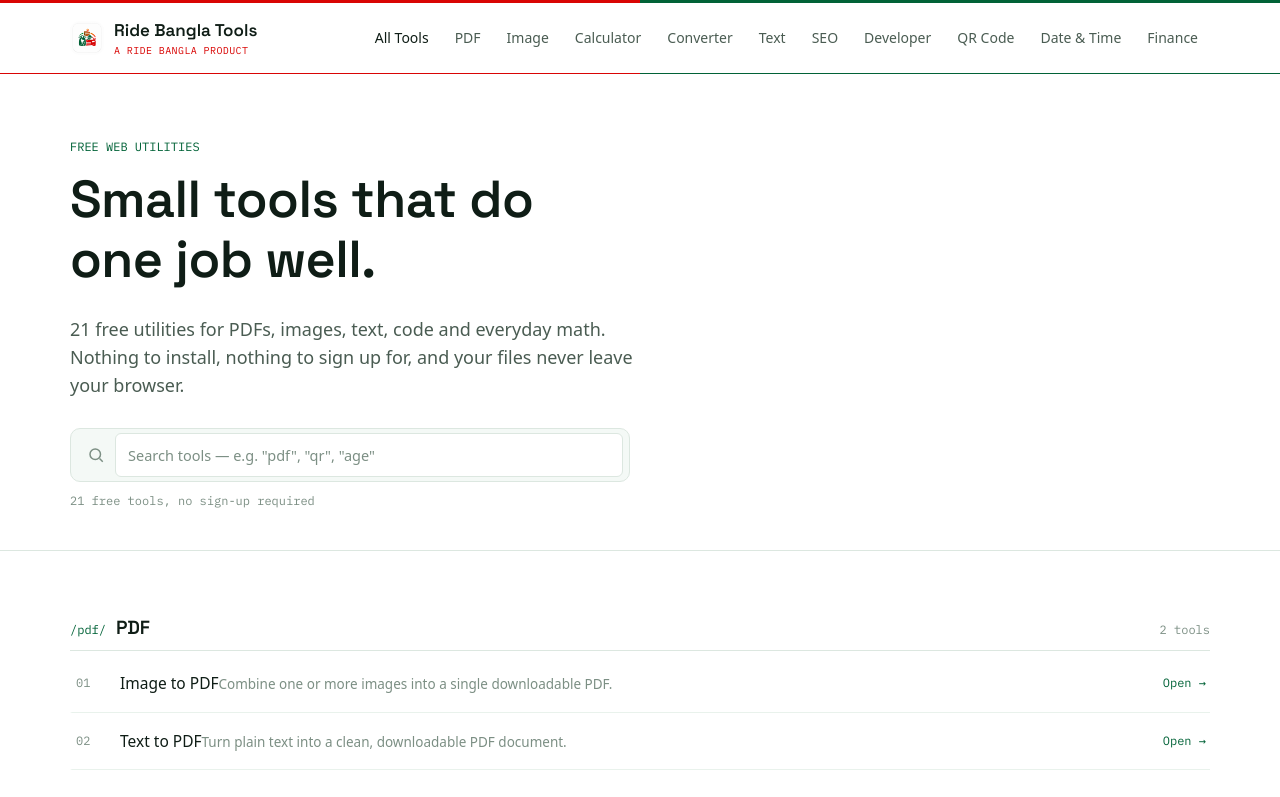
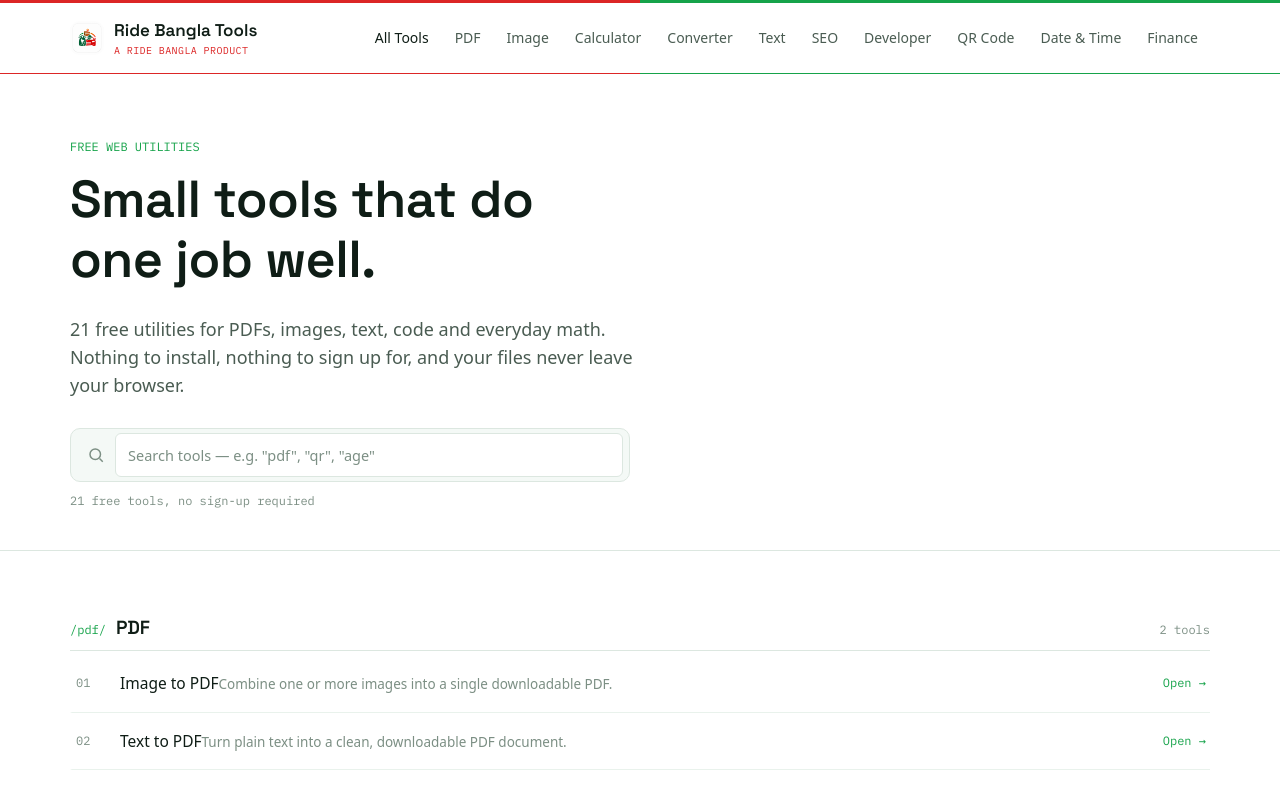
Before and after one commit to ridebangla/Ride-Bangla-Tools, a plain HTML site: page tools/index.html in a window 1280 px wide. Shown: the top 797 px of the page. Drawn offline with Linux system fonts and the light colour scheme.

Commit message:
Update color variables in style.css

```diff
--- a/tools/assets/style.css
+++ b/tools/assets/style.css
@@ -16,11 +16,11 @@
   --text-hi:#0F1D16;
   --text-mid:#4A5C52;
   --text-lo:#7C8F84;
-  --brass:#016237;
-  --brass-hi:#04884C;
+  --brass:#16A34A;
+  --brass-hi:#15803D;
   --brass-ink:#FFFFFF;
-  --green-ok:#016237;
-  --red-err:#D90504;
+  --green-ok:#16A34A;
+  --red-err:#DC2626;
 
   --font-display:'Space Grotesk', 'Segoe UI', system-ui, -apple-system, sans-serif;
   --font-body:system-ui, -apple-system, 'Segoe UI', Roboto, sans-serif;
```
